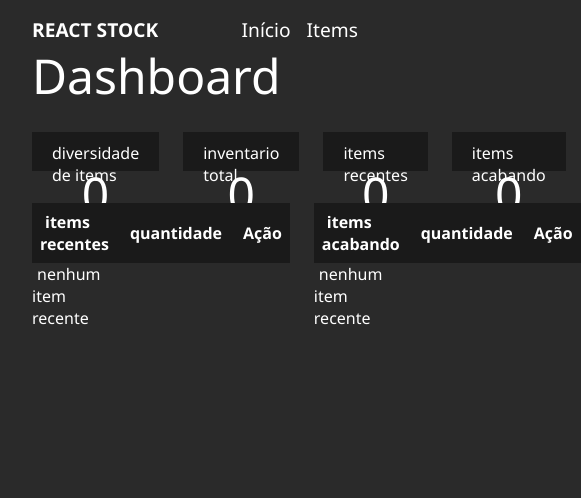
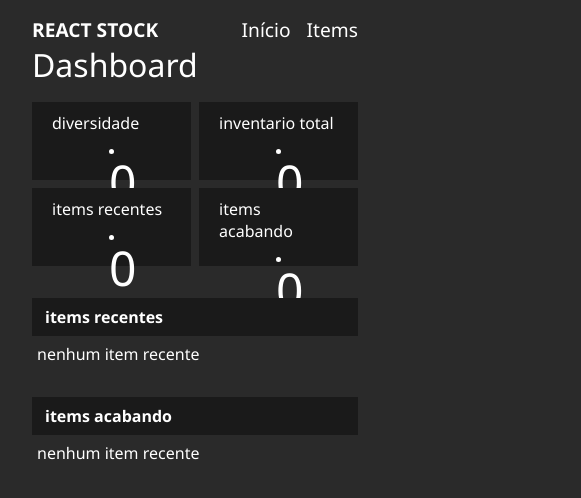
Before and after one commit to antonielzeferino/gestor-de-estoque, a React (Vite) app: page / in a window 390 px wide. Shown: the top 498 px of the page, 581 px wide, since content can reach past the window. Built offline with nearby package versions, Linux system fonts and the light colour scheme.

Commit message:
adicionando responsibilidade

```diff
--- a/src/Components/StockScreen/ItemList.jsx
+++ b/src/Components/StockScreen/ItemList.jsx
@@ -1,4 +1,4 @@
-import { useContext, useEffect } from "react"
+import { useContext, useEffect, useState } from "react"
 import { Link } from "react-router-dom"
 import { ItemContext } from "../../Hooks/ItemsContext"
 import style from "./Stock.module.css"
@@ -24,6 +24,7 @@ export default function ItemList() {
     setIndentifyer(currentItem.id)
   }
 
+
   useEffect(() => {
     localStorage.setItem("stock", JSON.stringify(stock))
   }, [stock]);
@@ -47,7 +48,7 @@ export default function ItemList() {
               <td>{item.name}</td>
               <td>{item.quantity}</td>
               <td>{item.category}</td>
-              <td>
+              <td className={style.itemBtn}>
                 <Link to={`${item.id}`}>
                   <button className={style.blueBtn}>
                     ver
@@ -61,6 +62,16 @@ export default function ItemList() {
                 </Link>
                 <button className={style.redBtn} onClick={() => deleteItem(item.id)}>excluir</button>
               </td>
+
+              <td>
+                <Link to={`${item.id}`}>
+                  <div className={style.menuBtn}> {/*botões ocultos para mobile*/}
+                    <span></span>
+                    <span></span>
+                    <span></span>
+                  </div>
+                </Link>
+              </td>
             </tr>
           )) : (
             <tr>
--- a/src/Components/StockScreen/Stock.module.css
+++ b/src/Components/StockScreen/Stock.module.css
@@ -1,3 +1,8 @@
+* {
+  margin: 0;
+  padding: 0;
+}
+
 #addItemScreen {
   width: 60%;
   margin: 0 auto;
@@ -35,20 +40,26 @@ textarea {
 
 /* list items */
 
-#List{
+#List {
   margin: 0 auto;
+  max-width: 100%;
+  overflow: auto;
 }
 
 .blueBtn {
   background-color: rgb(63, 154, 204);
 }
 
-.redBtn{
+.redBtn {
   background-color: #ff4043;
 }
 
-.whiteBtn{
+.whiteBtn {
   background-color: #f1f1f1;
+}
+
+.menuBtn {
+  display: none;
 }
 
 table {
@@ -82,13 +93,118 @@ tr {
   max-width: 40%;
 }
 
-.infoItem{
+.infoItem {
   display: flex;
   gap: 1rem;
   margin: 2rem 0;
 }
 
-.infoBlock{
+.infoBlock {
   padding: 1rem;
   background-color: #1a1a1a;
 }
+
+@media (max-width: 768px) {
+  table {
+    width: 60rem;
+  }
+
+  tr th {
+    text-align: start;
+    background-color: #1a1a1a;
+    height: 2rem;
+    padding: 10px;
+  }
+
+  tr {
+    height: 2.3rem;
+  }
+
+  .itemBtn {
+    display: none;
+  }
+
+  .menuBtn {
+    display: grid;
+    width: 30px;
+    height: 30px;
+    border-radius: 20px;
+    align-items: center;
+    justify-content: center;
+    padding: 5px;
+    margin: 5px auto;
+    background-color: transparent;
+    cursor: pointer;
+  }
+
+  .menuBtn.active {
+    background-color: rgba(255, 255, 255, 0.24);
+  }
+
+  span{
+    width: 5px;
+    height: 5px;
+    background-color: #fff;
+    font-size: 3rem;
+    border-radius: 50%;
+  }
+
+  @keyframes popup {
+    from {
+      opacity: 0;
+      transform: translateY(-10px);
+    }
+
+    to {
+      opacity: 1;
+      transform: translateY(0);
+    }
+  }
+
+  /* Add screen */
+
+  #addItemScreen {
+    display: grid;
+    width: 100%;
+  }
+
+  #addItemScreen form #upValues {
+    width: 100%;
+    display: grid;
+    grid-template-columns: 1fr;
+    gap: 1rem;
+    padding-bottom: 1rem;
+  }
+
+  #addItemScreen form input,
+  select,
+  textarea {
+    width: 100%;
+  }
+
+  /* Show item screen */
+
+
+  #showItemName {
+    font-size: 1.4rem;
+    display: grid;
+    align-items: center;
+    justify-content: center;
+
+  }
+
+  .itemName {
+    max-width: 100%;
+  }
+
+  .infoItem {
+    display: grid;
+    gap: 1rem;
+    margin: 2rem 0;
+  }
+
+  .infoBlock {
+    padding: 1rem;
+    background-color: #1a1a1a;
+  }
+}
--- a/src/Screens/Dashboard/Dashboard.jsx
+++ b/src/Screens/Dashboard/Dashboard.jsx
@@ -28,7 +28,7 @@ export default function Dashboard() {
       <h3>Dashboard</h3>
       <div className={style.infoBlocks}>
         <div className={style.stockInfo}>
-          <p>diversidade de items</p>
+          <p>diversidade<span> de itens </span></p>
           <div>
             <span>{Object.keys(uniqueCategories).length}</span>
           </div>
--- a/src/Screens/Dashboard/style.module.css
+++ b/src/Screens/Dashboard/style.module.css
@@ -25,8 +25,10 @@
 }
 
 #itemsList{
+  margin: 0 auto;
+  max-width: 100%;
+  overflow: auto;
   display: flex;
-  width: 100%;
   gap: 1.5rem;
   margin-top: 2rem;
 }
@@ -49,3 +51,80 @@ tr{
   text-indent: 5px;
 
 }
+
+@media (max-width: 750px) {
+  #Dashboard h3{
+    font-size: 2rem;
+    font-weight: 100;
+    margin-bottom: 1rem;
+  }
+
+  .infoBlocks{
+    display: grid;
+    grid-template-columns: 1fr 1fr;
+    grid-template-rows: 1fr 1fr;
+    gap: .5rem;
+  }
+
+  .stockInfo{
+    background-color: #1a1a1a;
+    height: 20vw;
+    padding: 10px 20px;
+  }
+
+  .stockInfo div {
+    display: flex;
+    height: 60%;
+    align-items: center;
+    justify-content: center;
+    font-size: 2rem;
+  }
+
+  .stockInfo:nth-child(1) p span{
+    display: none;
+  }
+
+  #itemsList{
+    display: flex;
+    flex-direction: column;
+    width: 100%;
+    gap: 1.5rem;
+    margin-top: 2rem;
+  }
+
+  table tr th{
+    text-align: start;
+    background-color: #1a1a1a;
+    height: 2rem;
+    padding: .5rem;
+  }
+
+  tr{
+    height: 2.3rem;
+    text-indent: 5px;
+  }
+}
+
+@media (max-width:380px) {
+  .infoBlocks{
+    display: grid;
+    grid-template-columns: 1fr;
+    gap: .5rem;
+  }
+
+  .stockInfo{
+    background-color: #1a1a1a;
+    height: 20vw;
+    padding: 10px 20px;
+    width: 70%;
+    margin: 0 auto;
+  }
+
+  .stockInfo div {
+    display: flex;
+    height: 60%;
+    align-items: center;
+    justify-content: center;
+    font-size: 2rem;
+  }
+}
--- a/src/Screens/Stock/style.module.css
+++ b/src/Screens/Stock/style.module.css
@@ -1,5 +1,5 @@
 #Stock h3{
-  font-size: 3rem;
+  font-size: 2rem;
   font-weight: 100;
   margin: 3px 0 1rem 0;
 }
```
Also changed, not shown: 1 other file (tests, documents, lock files or other folders).
